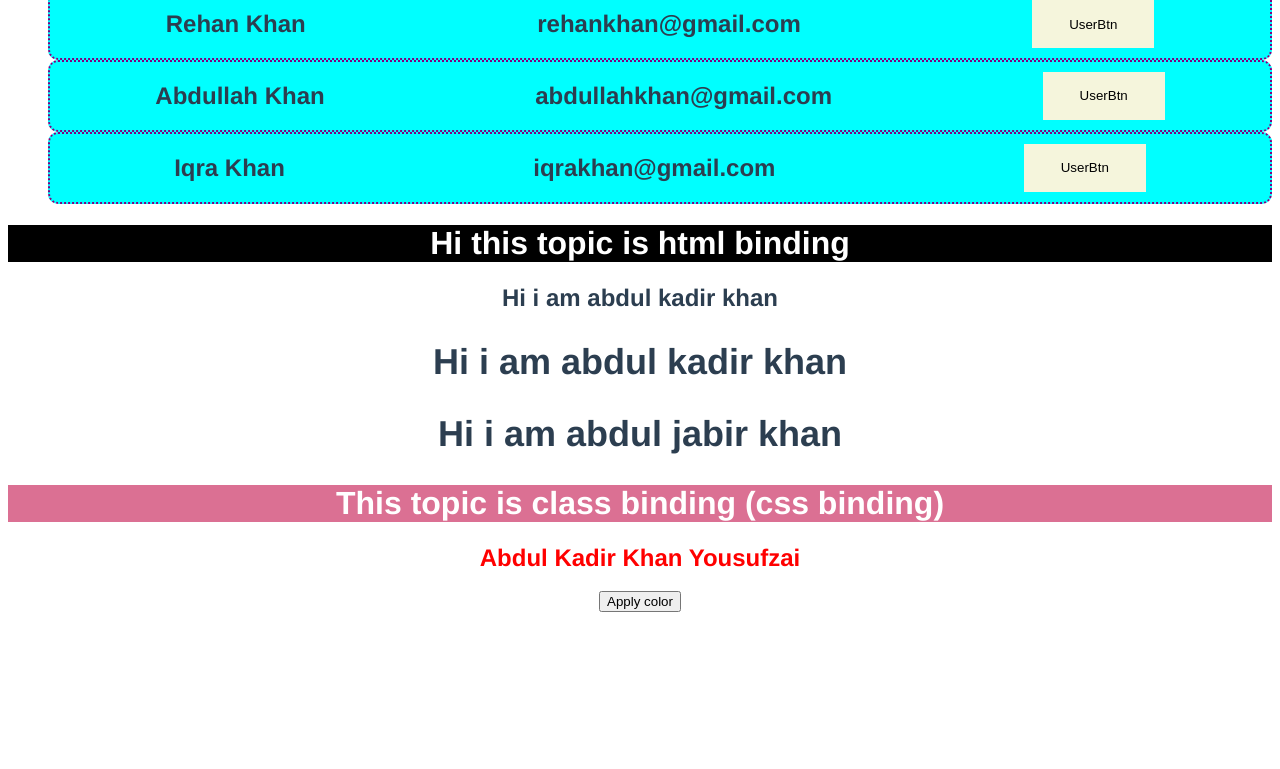
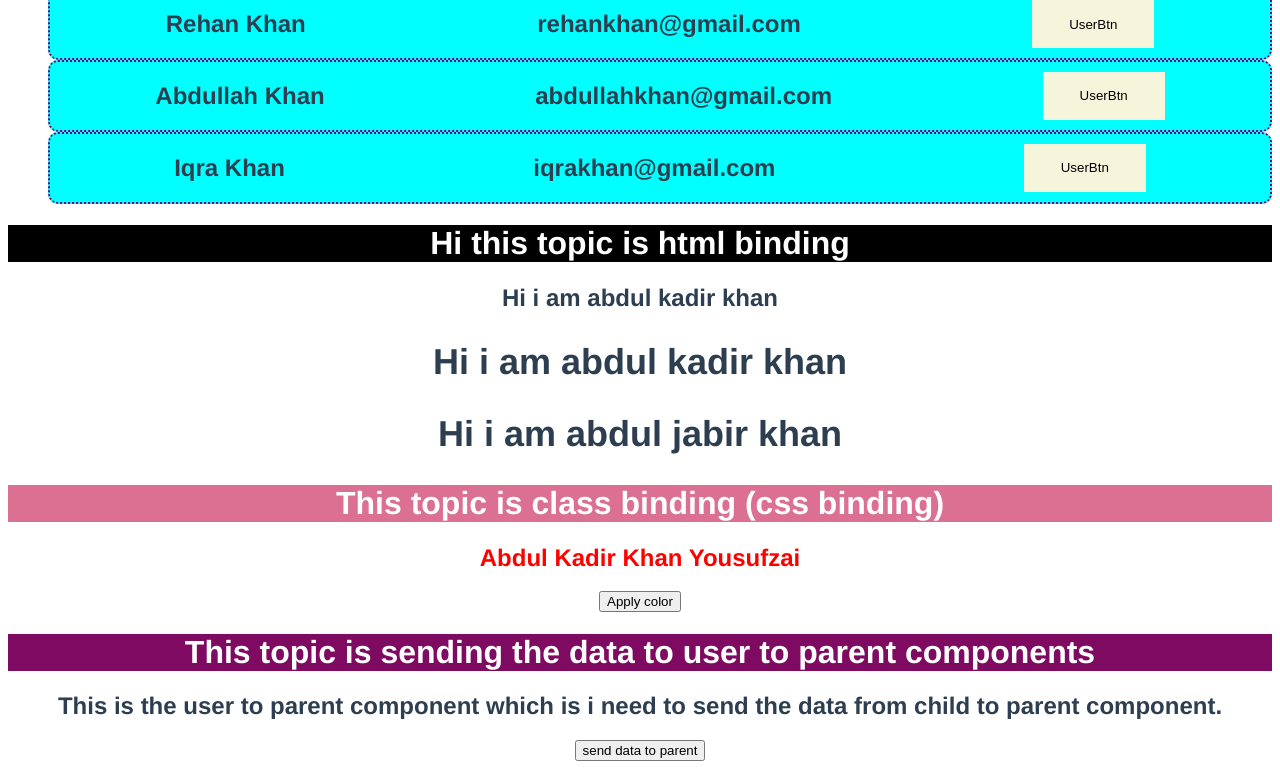
Before and after one commit to khankadir193/VueJs-Concepts, a Vue app: page / in a window 1280 px wide. Shown: the part 2617-3386 px from the top of the page. Before the commit the page ends 3237 px from the top, so only its background shows below. Built offline with nearby package versions, Linux system fonts and the light colour scheme.

Commit message:
sending data child into parent components..

```diff
--- a/src/App.vue
+++ b/src/App.vue
@@ -13,6 +13,7 @@
   <UserParent />
   <HtmlBinding />
   <ClassBinding />
+  <UserToParentTop />
 
 </template>
 
@@ -31,6 +32,7 @@ import ParentComp from './components/ParentComp.vue';
 import UserParent from './components/UserParent.vue';
 import HtmlBinding from './components/HtmlBinding.vue';
 import ClassBinding from './components/ClassBinding.vue';
+import UserToParentTop from './components/UserToParentTop.vue';
 
 export default {
   name: 'App',
@@ -48,7 +50,8 @@ export default {
     ParentComp,
     UserParent,
     HtmlBinding,
-    ClassBinding
+    ClassBinding,
+    UserToParentTop
   }
 }
 </script>
--- /dev/null
+++ b/src/components/UserToParent.vue
@@ -0,0 +1,28 @@
+<template>
+    <h2>This is the user to parent component which is i need to send the data from child to
+        parent component.
+    </h2>
+    <button v-on:click="getUser(name)">send data to parent</button>
+</template>
+
+<script>
+export default {
+    name: 'UserToParent',
+    data(){
+        // this.getUser("Abdul Kadir Khan");
+        return {
+            name:"Abdul Jabir Khan"
+        }
+    },
+    props:{
+        getUser:Function
+    }
+}
+</script>
+
+<style scoped>
+h1 {
+    background-color: palevioletred;
+    color: white;
+}
+</style>
--- /dev/null
+++ b/src/components/UserToParentTop.vue
@@ -0,0 +1,35 @@
+<template>
+    <h1>This topic is sending the data to user to parent components</h1>
+    <h2>{{ childUser }}</h2>
+    <UserToParent :getUser="getUserName" />
+</template>
+
+<script>
+
+import UserToParent from './UserToParent.vue';
+
+export default {
+    name: 'UserToParentTop',
+    data(){
+        return {
+            childUser:""
+        }
+    },
+    components:{
+        UserToParent
+    },
+    methods:{
+        getUserName(name){
+            this.childUser = name;
+            alert(name);
+        }
+    }
+}
+</script>
+
+<style scoped>
+h1 {
+    background-color: rgb(126, 10, 97);
+    color: white;
+}
+</style>
```
